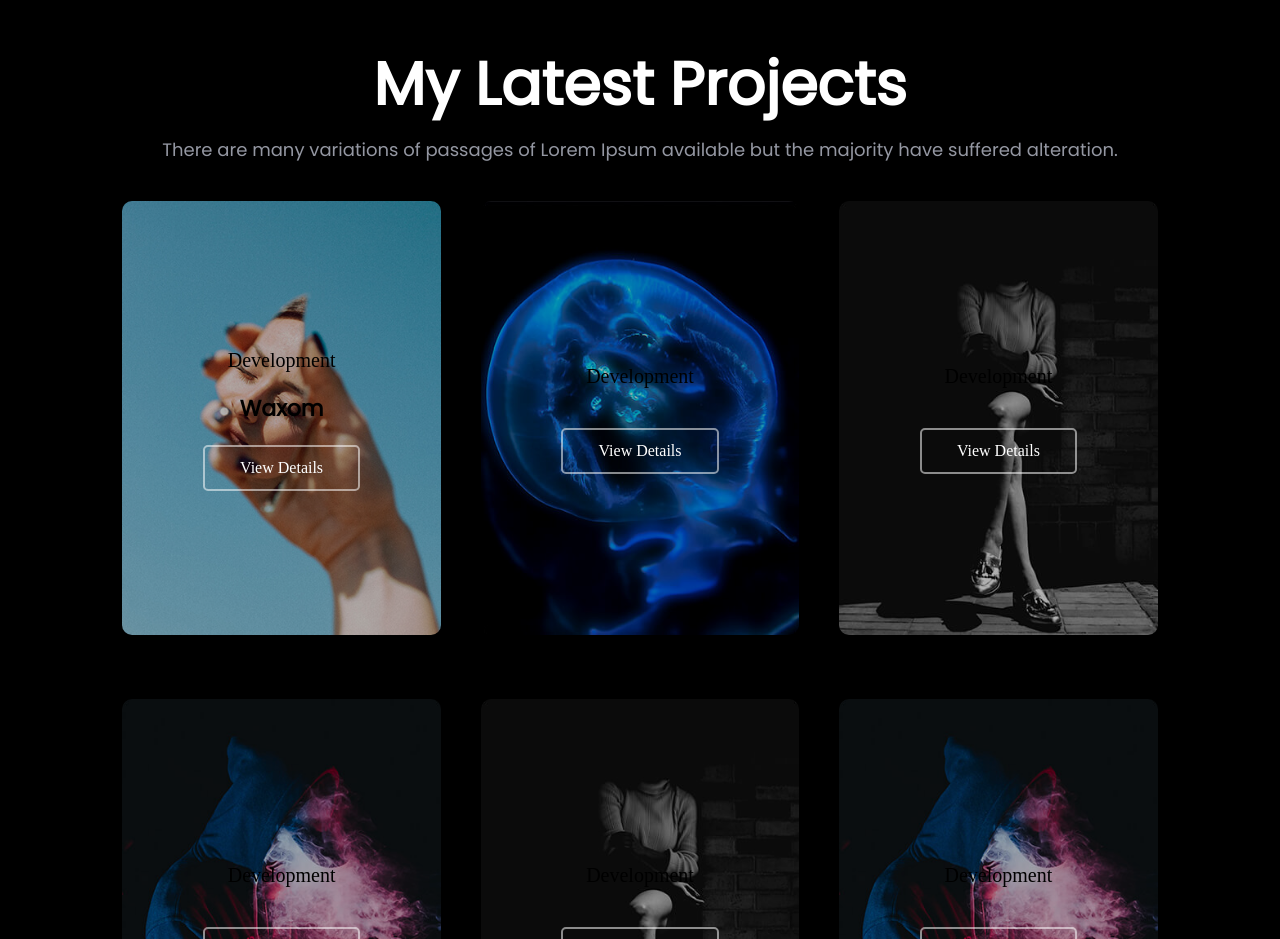
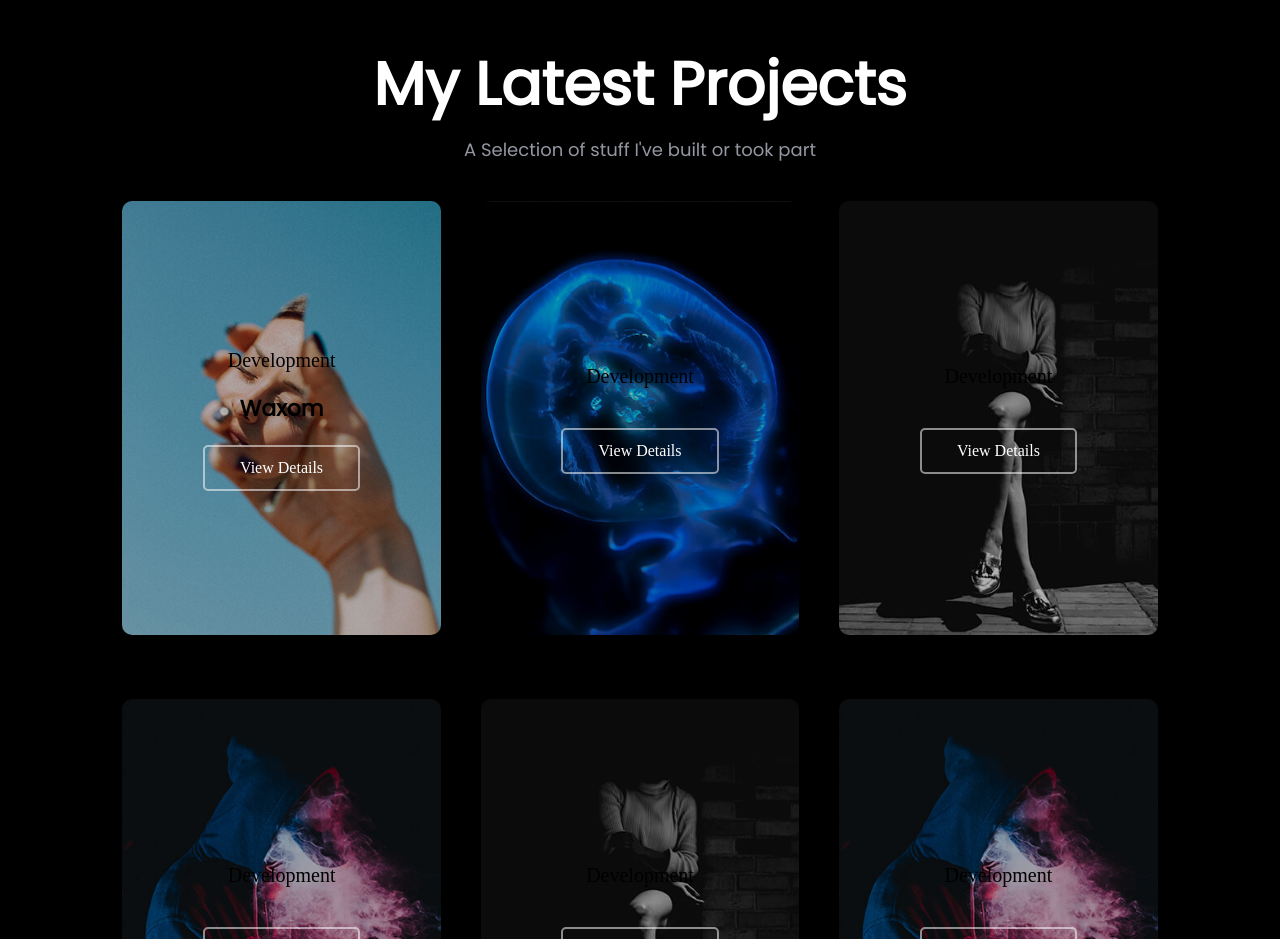
Before and after one commit to dkimd5/react-portfolio, a React (Create React App) app: page / in a window 1280 px wide. Shown: the part 1520-2459 px from the top of the page. Built offline with nearby package versions, Linux system fonts and the light colour scheme.

Commit message:
Change project text

```diff
--- a/src/components/Projects/Projects.js
+++ b/src/components/Projects/Projects.js
@@ -51,8 +51,7 @@ function Projects() {
         <div className="heading">
           <h1 className="heading">My Latest Projects</h1>
           <p className="heading p__color">
-            There are many variations of passages of Lorem Ipsum available but
-            the majority have suffered alteration.
+            A Selection of stuff I've built or took part
           </p>
         </div>
         <div className="row">
@@ -75,9 +74,6 @@ function Projects() {
               </div>
             </div>
           ))}
-          {/* <div className="view__more__btn">
-            <button className="view__more btn">View more</button>
-          </div> */}
         </div>
       </div>
     </div>
```
